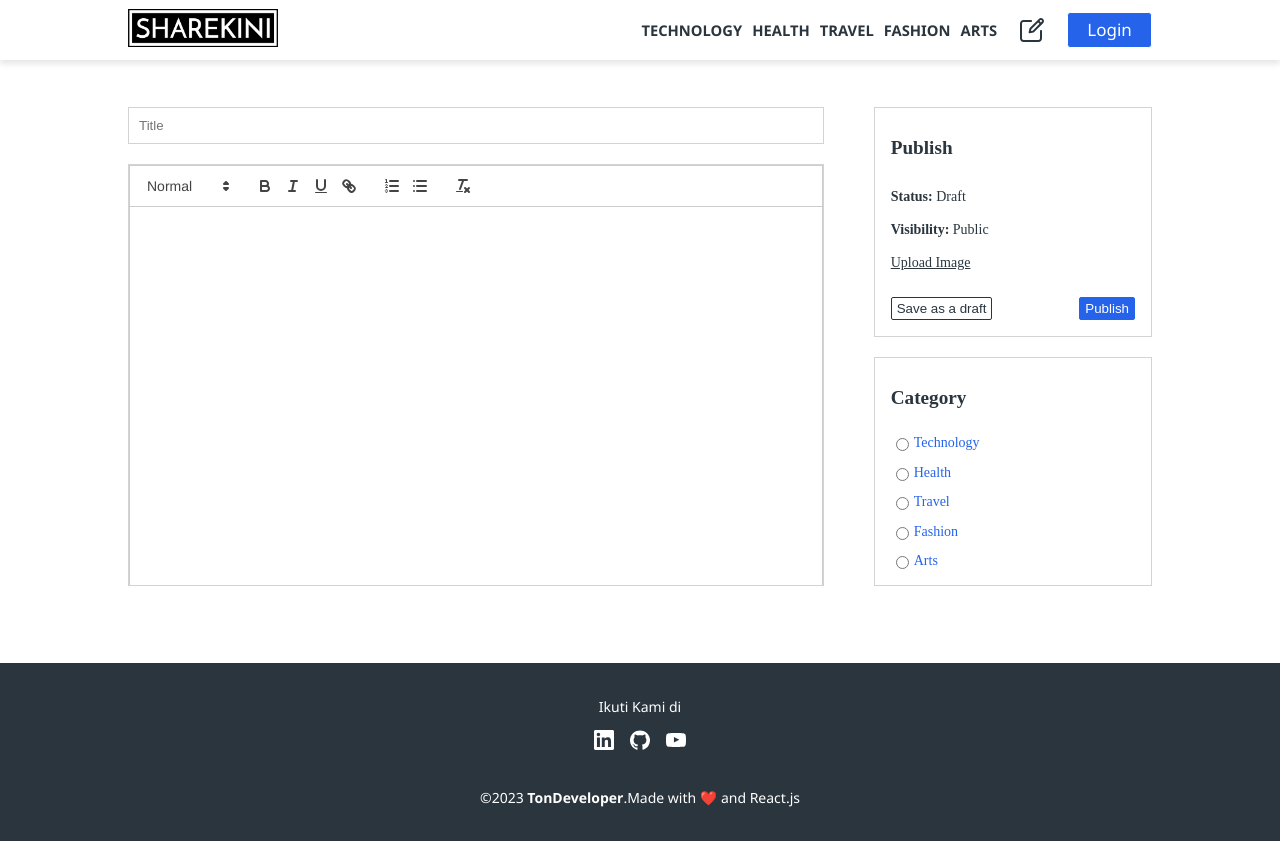
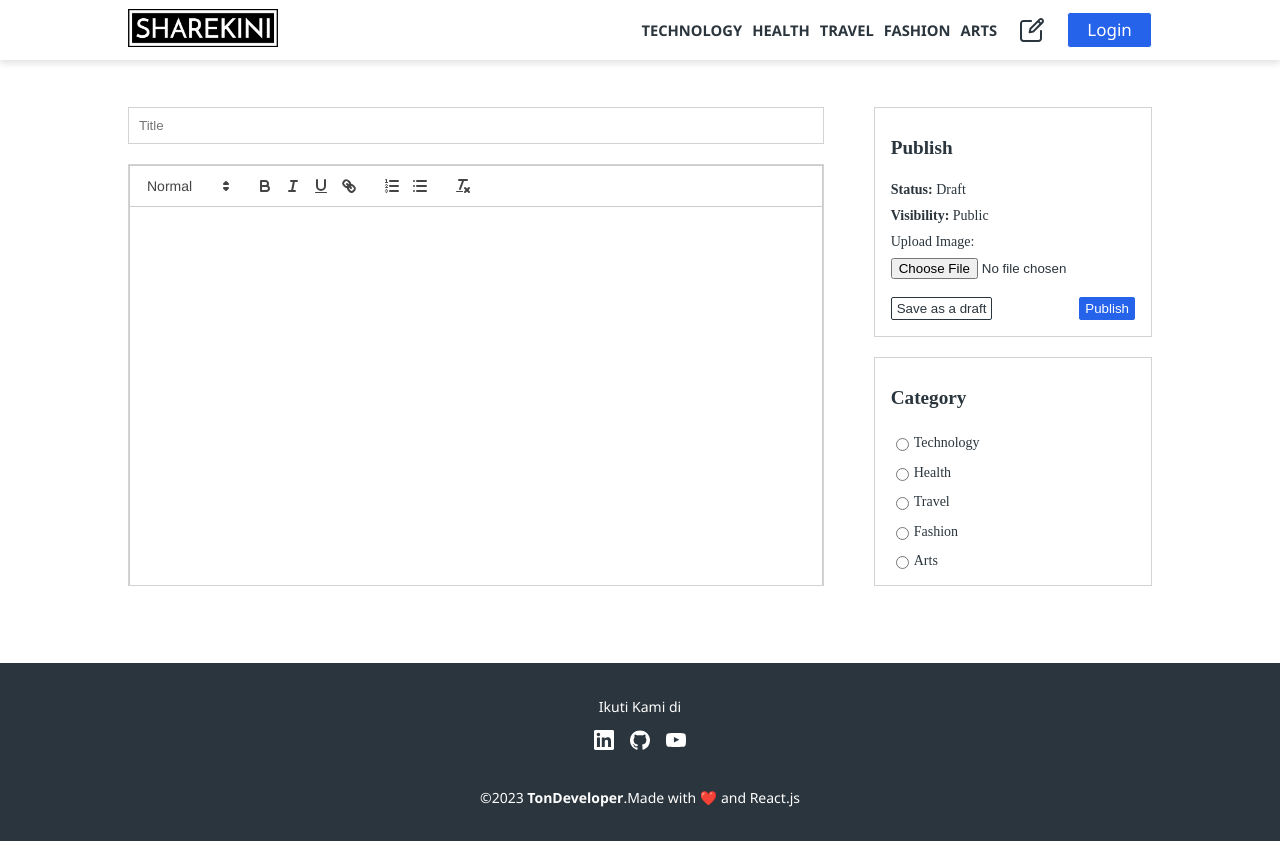
Before and after one commit to tondeveloperr/fullstack-blog-app, a React (Vite) app in the folder frontend/: page /write in a window 1280 px wide. Built offline with nearby package versions, Linux system fonts and the light colour scheme.

Commit message:
update styling komponen write

```diff
--- a/frontend/src/pages/write/Write.jsx
+++ b/frontend/src/pages/write/Write.jsx
@@ -88,15 +88,15 @@
             <b>Visibility:</b> Public
           </span>
           <div>
+          <label htmlFor="image">Upload Image:</label>
             <input
-              style={{ display: "none" }}
               type="file"
-              id="file"
+              id="image"
+              name="image"
+              accept="image/*"
               onChange={(e) => setFile(e.target.files[0])}
+              className="input-field"
             />
-            <label className="file" htmlFor="file">
-              Upload Image
-            </label>
           </div>
           <div className="buttons">
             <button>Save as a draft</button>
--- a/frontend/src/pages/write/write.scss
+++ b/frontend/src/pages/write/write.scss
@@ -67,14 +67,17 @@
         font-size: 1.2rem;
         color: $secondary-color;
       }
-
-      .file {
-        text-decoration: underline;
+      label {
+        color: $secondary-color;
+      }
+      .input-field {
+        margin-top: 0.5rem;
+        max-width: 95%;
+        width: 100%;
+        border-radius: 2px;
         cursor: pointer;
-
-        &:hover {
-          color: $primary-color;
-        }
+        border-color: $secondary-color;
+        color: $secondary-color;
       }
 
       .buttons {
```
